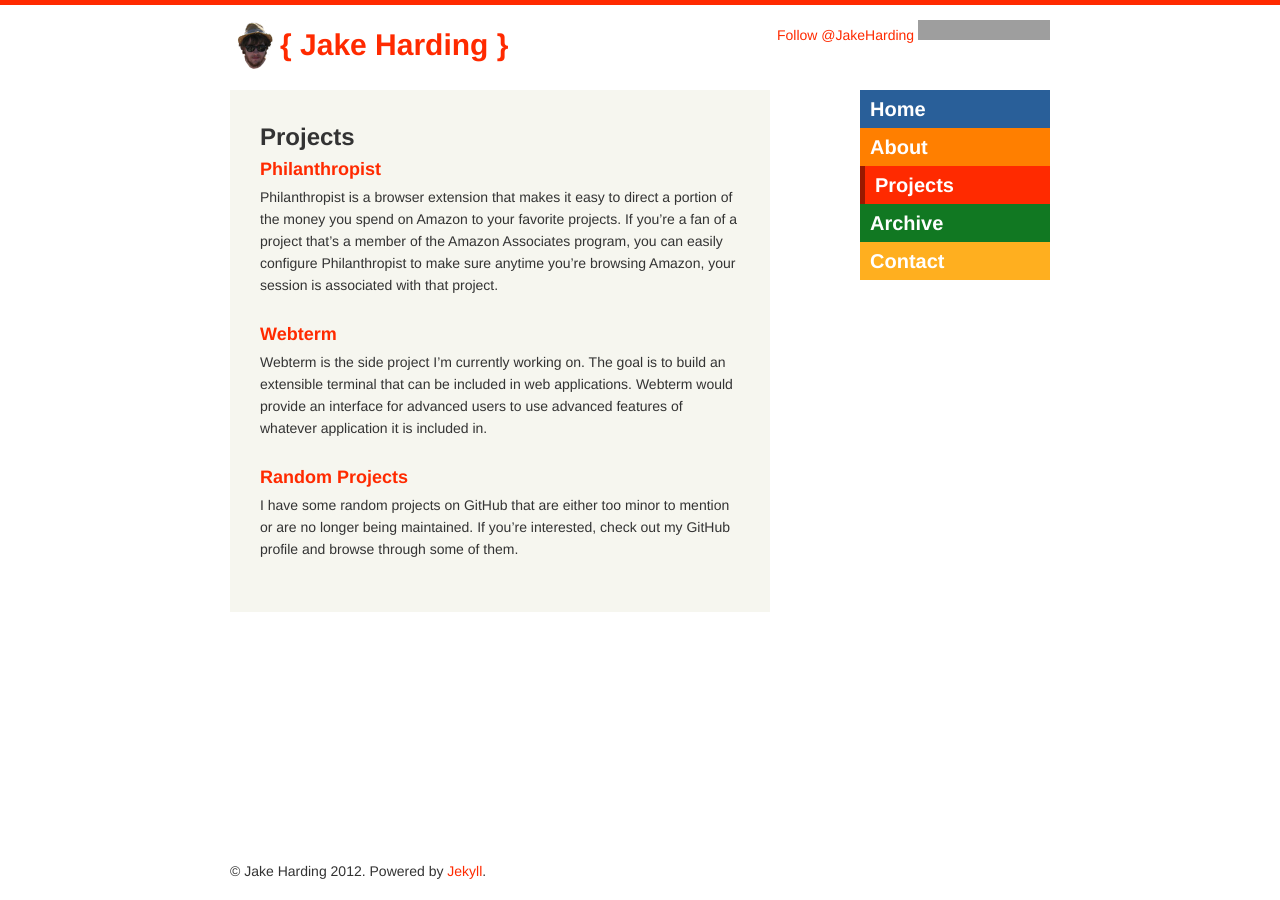
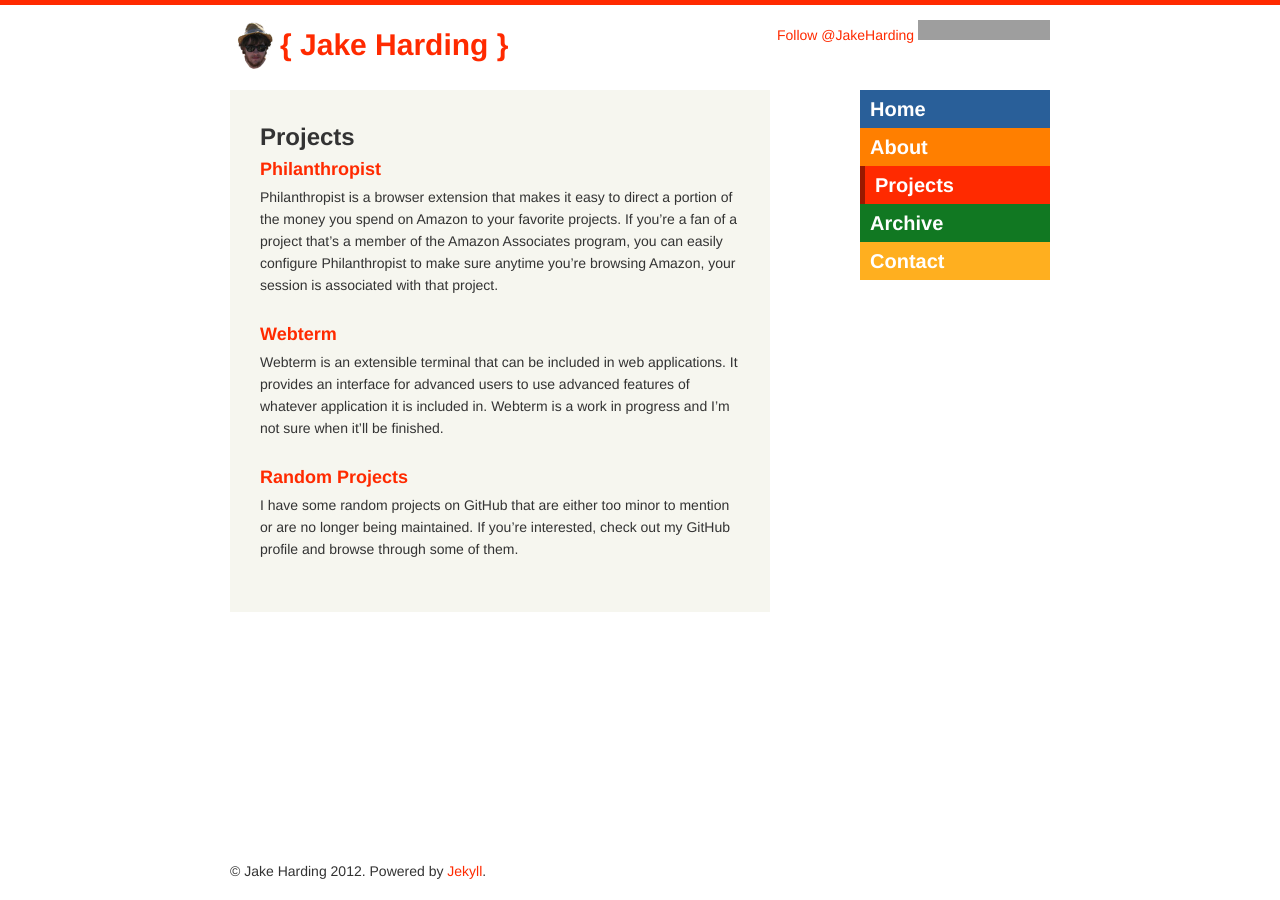
Before and after one commit to jharding/jharding.github.com, a Jekyll site: the page built from projects.md, in a window 1280 px wide. Built offline with Jekyll 4.4.1, drawn with Linux system fonts in a browser that asks for light colours; comment, search, counter and statistics services are not loaded; grey boxes are pictures that could not be loaded.

Commit message:
Rewording Webterm description on Projects page.

```diff
--- a/projects.md
+++ b/projects.md
@@ -12,7 +12,7 @@ keywords: 'Projects, Jake Harding'
 Philanthropist is a browser extension that makes it easy to direct a portion of the money you spend on Amazon to your favorite projects. If you're a fan of a project that's a member of the Amazon Associates program, you can easily configure Philanthropist to make sure anytime you're browsing Amazon, your session is associated with that project.
 
 ### [Webterm](https://github.com/jharding/webterm)
-Webterm is the side project I'm currently working on. The goal is to build an extensible terminal that can be included in web applications. Webterm would provide an interface for advanced users to use advanced features of whatever application it is included in.
+Webterm is an extensible terminal that can be included in web applications. It provides an interface for advanced users to use advanced features of whatever application it is included in. Webterm is a work in progress and I'm not sure when it'll be finished.
 
 ### [Random Projects](https://github.com/jharding)
 I have some random projects on GitHub that are either too minor to mention or are no longer being maintained. If you're interested, check out my GitHub profile and browse through some of them.
```
